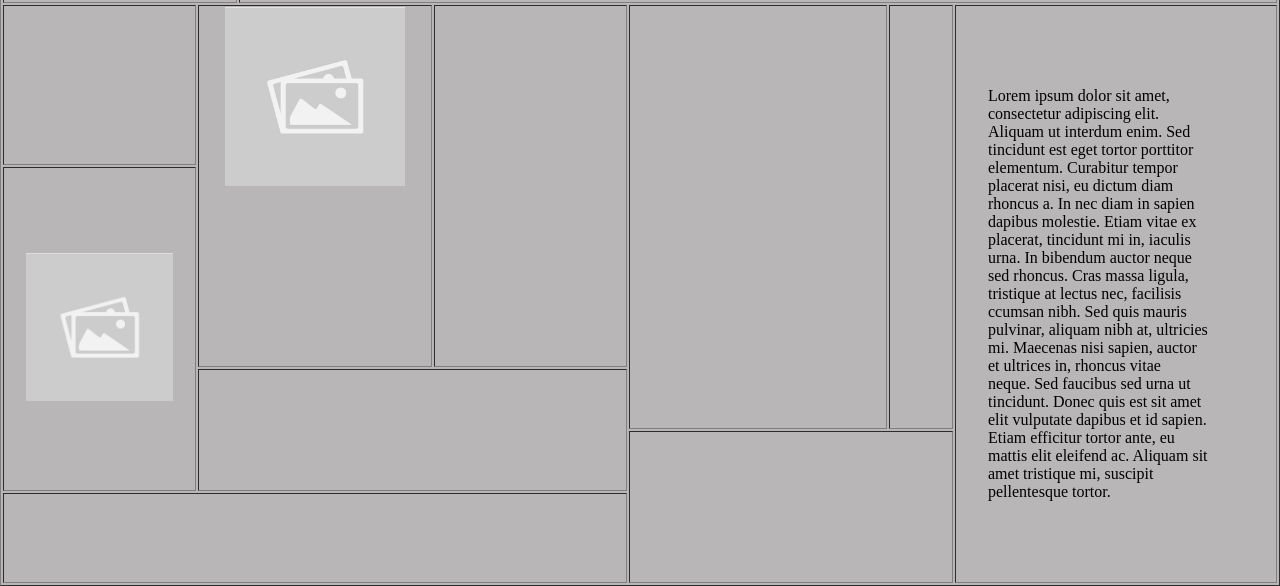
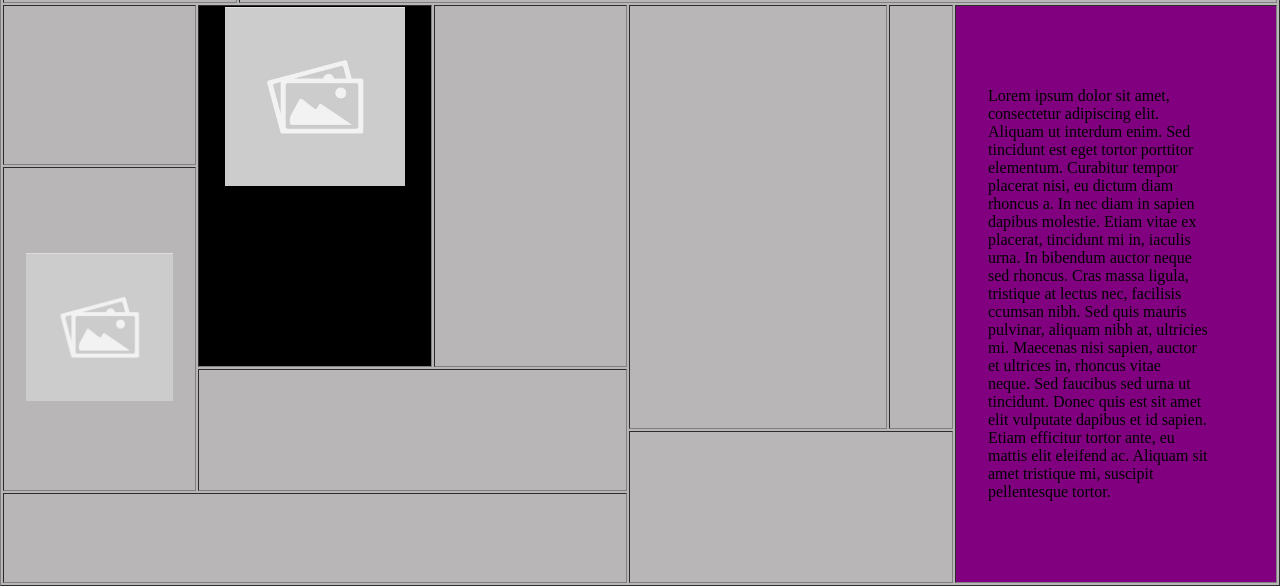
Before and after one commit to HenriquePoltronieri/Simulado-1a-etapa, a plain HTML site: page index.html in a window 1280 px wide. Shown: the part 214-800 px from the top of the page. Drawn offline with Linux system fonts and the light colour scheme.

Commit message:
Atualizar o style.css

```diff
--- a/style.css
+++ b/style.css
@@ -16,7 +16,9 @@ table{width: 100%;
 #td5{width: 15%;}
 #td6{width: 20%;}
 #td7{width: 5%;}
-#td8{width: 25%;}
+#td8{width: 25%;
+    background-color: purple;
+}
 
 .txtLoren{text-align: justify;
     padding: 4vh;}
@@ -25,7 +27,7 @@ table{width: 100%;
 
 #istock1{vertical-align: top;}
 .istock1{text-align: center;
-        background-color
+        background-color: black;
         }
 #istock1img{width: 78%;}
 
```
